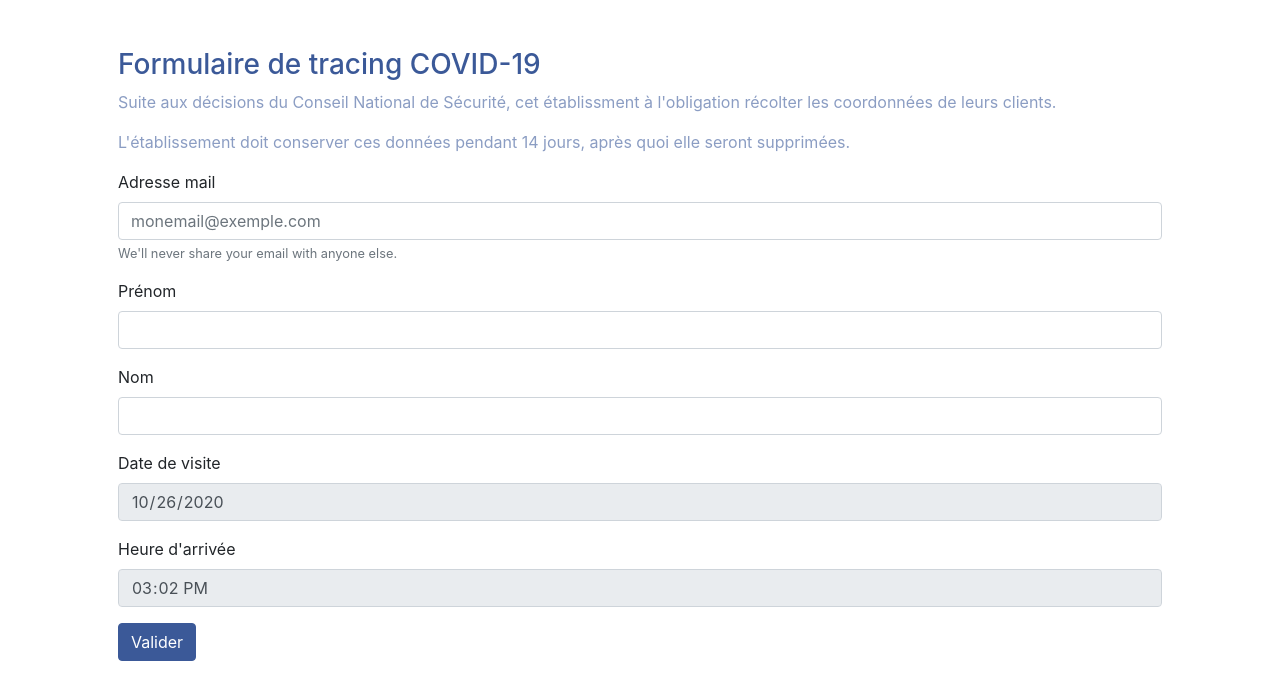
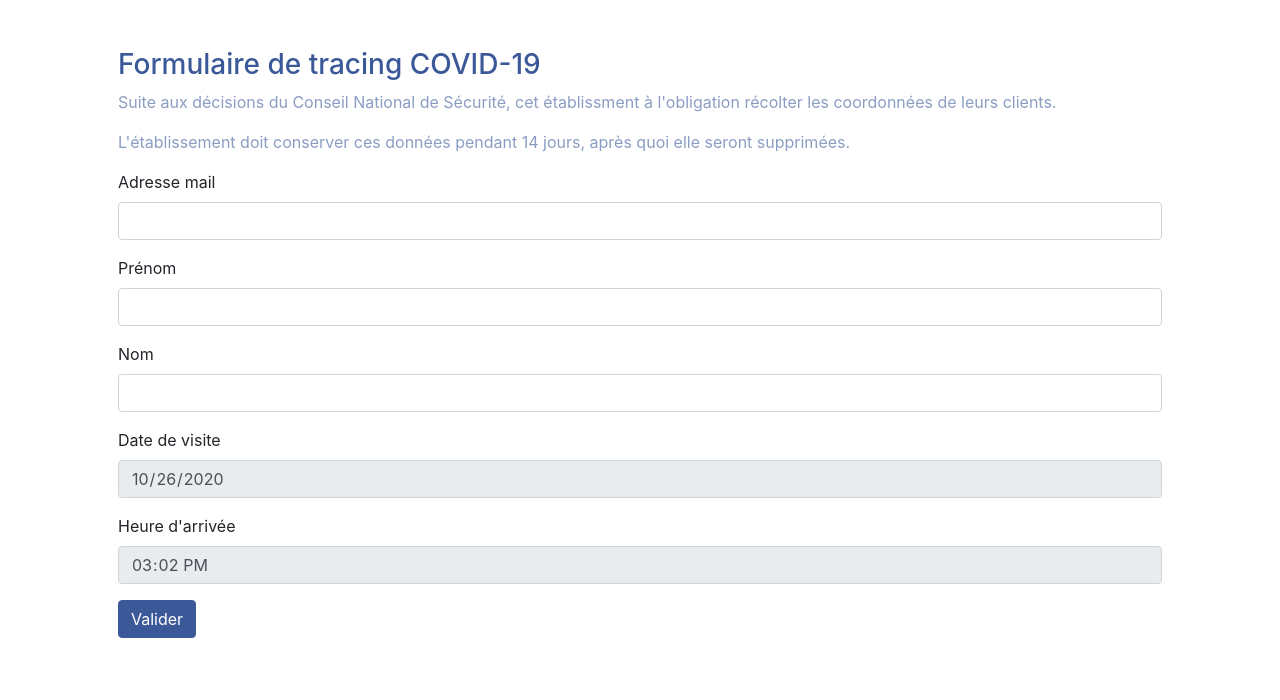
Before and after one commit to Max-le/HorecaCovidForm, a Flask app: page / in a window 1280 px wide. Shown: the top 700 px of the page. Run offline with Flask 2, Linux system fonts and the light colour scheme; some libraries are stand-ins or nearby versions.

Commit message:
refine form

```diff
--- a/horecapp/templates/form.html
+++ b/horecapp/templates/form.html
@@ -9,8 +9,7 @@
 <form action="/" method="post">
     <div class="form-group">
       <label for="email">Adresse mail</label>
-      <input type="email" name="email" class="form-control" id="email" aria-describedby="emailHelp" placeholder="monemail@exemple.com">
-      <small id="emailHelp" class="form-text text-muted">We'll never share your email with anyone else.</small>
+      <input type="email" name="email" class="form-control" id="email" aria-describedby="emailHelp">
     </div>
 
     <div class="form-group">
```
